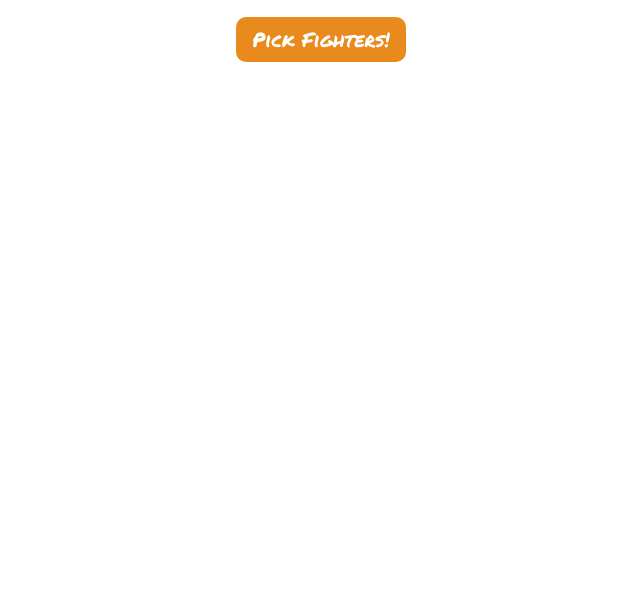
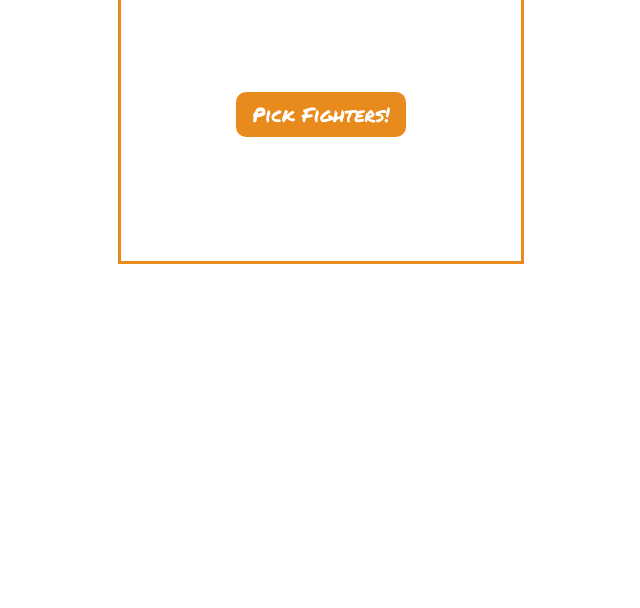
Before and after one commit to adhizsrm/emoji-fighter, a plain HTML site: page index.html in a window 1280 px wide. Shown: the part 192-800 px from the top of the page, without its empty margins (319-959 px from the left). Drawn offline with Linux system fonts and the light colour scheme.

Commit message:
Adding extra changes to make it more compact

```diff
--- a/index.css
+++ b/index.css
@@ -1,12 +1,15 @@
-body {
+#stage-border {
     margin: 0;
     padding: 0;
     text-align: center;
     font-family: 'Permanent Marker', cursive;
     /* background: linear-gradient(white, gray); */
-    height: 100vh;
+    display: block;
+    margin: 50px auto;
+    height: 50vh;
+    width: 50vh;
     color: #e98a1d;
-
+    border: 3px solid #e98a1d;
 }
 
 h1 {
--- a/index.html
+++ b/index.html
@@ -6,9 +6,11 @@
         <link href="https://fonts.googleapis.com/css2?family=Permanent+Marker&display=swap" rel="stylesheet">
     </head>
     <body>
-        <h1>Emoji<br>Fighter</h1>
-        <div id="stage"></div>
-        <button id="fightButton">Pick Fighters!</button>
-        <script src="index.js"></script>
+        <div id = "stage-border">
+            <h1>Emoji<br>Fighter</h1>
+            <div id="stage"></div>
+            <button id="fightButton">Pick Fighters!</button>
+            <script src="index.js"></script>
+        </div>
     </body>
 </html>
--- a/index.js
+++ b/index.js
@@ -4,11 +4,7 @@ let stageEl = document.getElementById("stage")
 let fightButton = document.getElementById("fightButton")
 
 fightButton.addEventListener("click", function() {
-    // Challenge:
-    // When the user clicks on the "Pick Fighters" button, pick two random
-    // emoji fighters and display them as i.e. "🦀 vs 🐢" in the "stage" <div>.
     let randomVar1 = Math.floor(Math.random()*fighters.length)
     let randomVar2 = Math.floor(Math.random()*fighters.length)
     stageEl.textContent = fighters[randomVar1] + "Vs" + fighters[randomVar2]
-
 })
```
